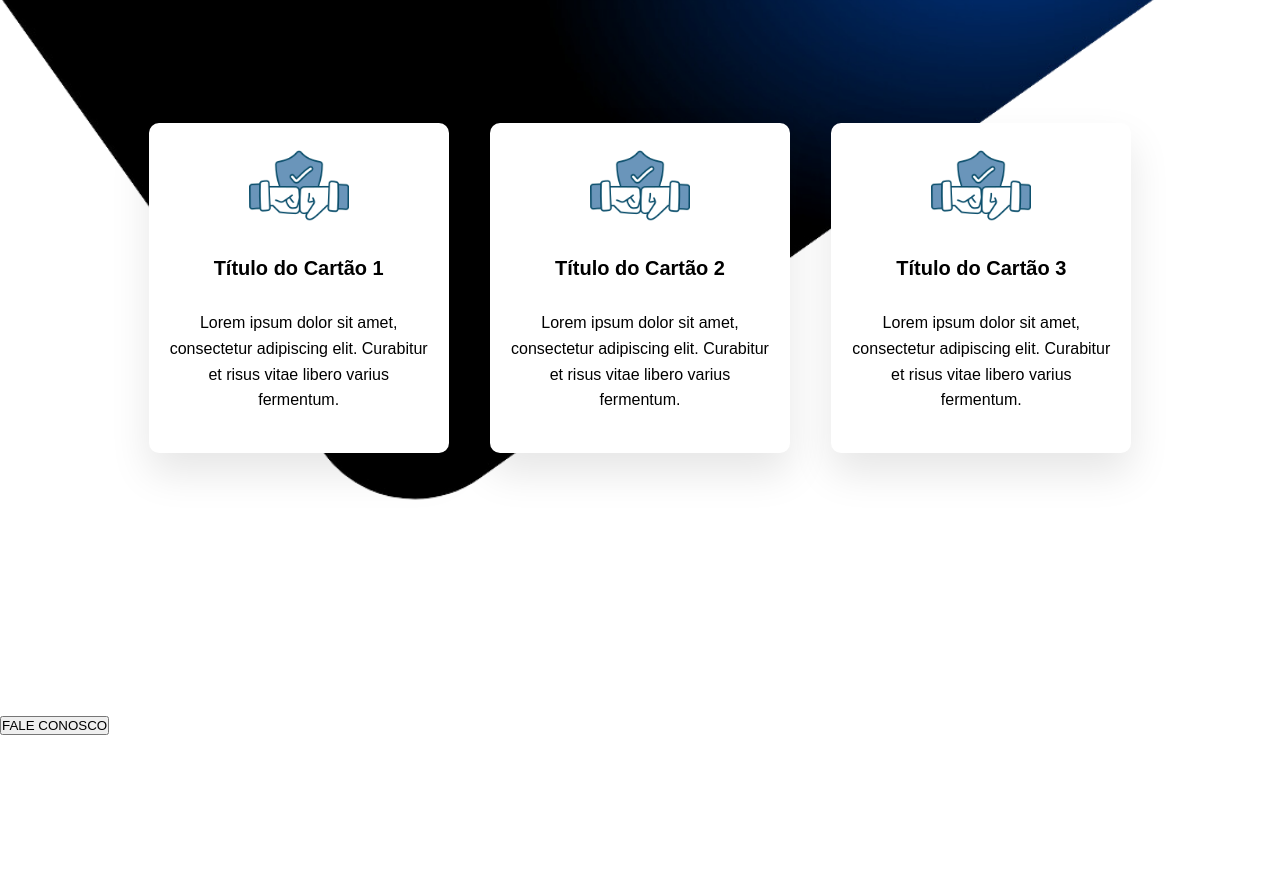
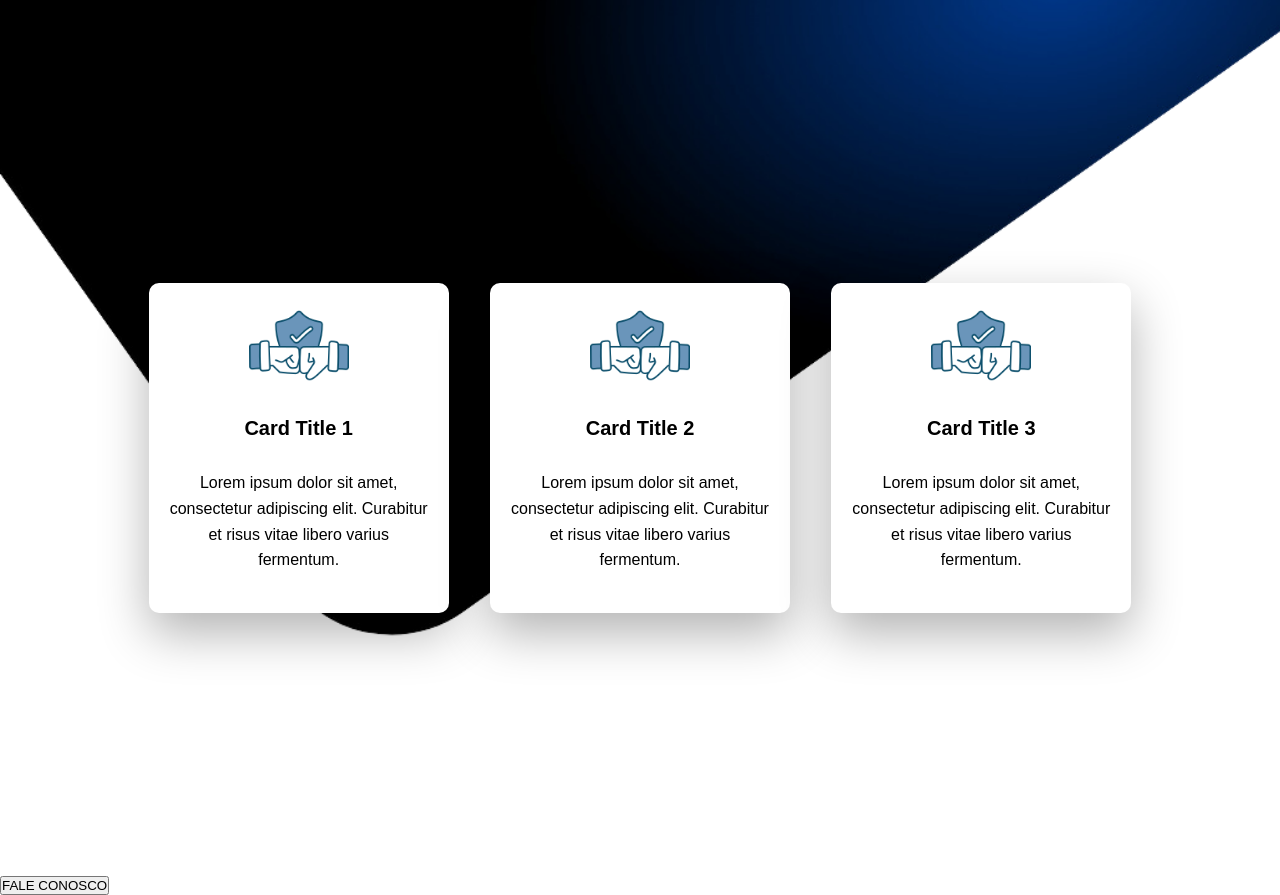
Before and after one commit to steflemos/Prevac, a React (Create React App) app: page / in a window 1280 px wide. Shown: the part 820-1715 px from the top of the page. Before the commit the page ends 1555 px from the top, so only its background shows below. Built offline with nearby package versions, Linux system fonts and the light colour scheme.

Commit message:
renomeando itens

```diff
--- a/src/Pages/Home/components/cards/Cards.js
+++ b/src/Pages/Home/components/cards/Cards.js
@@ -4,26 +4,26 @@ import "./cards.css"
 function Cards() {
  return (
   <>
-        <div className="ContainerSection">
+  <div className="CardContainer">
 
 
-       <section class="secao-cartoes">
-        <div class="cartao">
-        <img src={Icon1} alt="icon"  className="imgIconCard" />
-            <h2 className="TitleCard">Título do Cartão 1</h2>
-            <p className="TextCards">Lorem ipsum dolor sit amet, consectetur adipiscing elit. Curabitur et risus vitae libero varius fermentum.</p>
+ <section className="CardSection">
+  <div className="Card">
+  <img src={Icon1} alt="icon" className="CardIcon" />
+   <h2 className="CardTitle">Card Title 1</h2>
+   <p className="CardText">Lorem ipsum dolor sit amet, consectetur adipiscing elit. Curabitur et risus vitae libero varius fermentum.</p>
 
   </div>
-        <div class="cartaoCentro">
-        <img src={Icon1} alt="icon"  className="imgIconCard" />
-            <h2 className="TitleCard">Título do Cartão 2</h2>
-            <p className="TextCards">Lorem ipsum dolor sit amet, consectetur adipiscing elit. Curabitur et risus vitae libero varius fermentum.</p>
+  <div className="Card CenterCard">
+  <img src={Icon1} alt="icon" className="CardIcon" />
+   <h2 className="CardTitle">Card Title 2</h2>
+   <p className="CardText">Lorem ipsum dolor sit amet, consectetur adipiscing elit. Curabitur et risus vitae libero varius fermentum.</p>
 
   </div>
-        <div class="cartao">
-        <img src={Icon1} alt="icon"  className="imgIconCard" />
-            <h2 className="TitleCard">Título do Cartão 3</h2>
-            <p className="TextCards">Lorem ipsum dolor sit amet, consectetur adipiscing elit. Curabitur et risus vitae libero varius fermentum.</p>
+  <div className="Card">
+  <img src={Icon1} alt="icon" className="CardIcon" />
+   <h2 className="CardTitle">Card Title 3</h2>
+   <p className="CardText">Lorem ipsum dolor sit amet, consectetur adipiscing elit. Curabitur et risus vitae libero varius fermentum.</p>
 
   </div>
  </section>
--- a/src/Pages/Home/components/cards/cards.css
+++ b/src/Pages/Home/components/cards/cards.css
@@ -1,50 +1,45 @@
-.ContainerSection{
+.CardContainer {
+    width: 100%;
     height: 100vh;
     display: flex;
     align-items: center;
     justify-content: center;
     }
 
-.secao-cartoes {
+    .CardSection {
     display: flex;
+    align-items: center;
     flex-wrap: wrap;
     justify-content: space-around;
     margin: 20px auto;
     width: 80%;
     }
 
-.cartao {
+    .Card {
     width: 300px;
     text-align: center;
     padding: 20px;
     background-color: #ffffff;
     border-radius: 10px;
-    box-shadow: 0 20px 40px rgba(0, 0, 0, 0.1);
-    margin-bottom: 20px;
-}
-.cartaoCentro {
-    width: 300px;
-    text-align: center;
-    padding: 20px;
-    background-color: #ffffff;
-    border-radius: 10px;
-    box-shadow: 0 20px 40px rgba(0, 0, 0, 0.1);
+    box-shadow: 0 20px 50px rgba(0, 0, 0, 0.3);
     margin-bottom: 20px;
     }
 
-.imgIconCard{
+
+
+    .CardIcon {
     width: 100px;
     height: auto;
     margin-bottom: 10px;
     }
 
-.TitleCard{
+    .CardTitle {
     color: black;
     font-size: 20px;
     margin-bottom: 10px;
     }
 
-.TextCards{
+    .CardText {
     color: black;
     line-height: 1.6;
     padding: 20px 0;
--- a/src/Pages/Home/home.css
+++ b/src/Pages/Home/home.css
@@ -58,10 +58,9 @@
 } */
 
 .landingPage{
-    height: 80vh;
+    height: 100vh;
     width: 100%;
     margin: 0;
-    padding: 10% 0 5% 0;
     display: flex;
     width: 100%;
     align-items: center;
```
Lines whose indentation alone changed are shown as unchanged.
